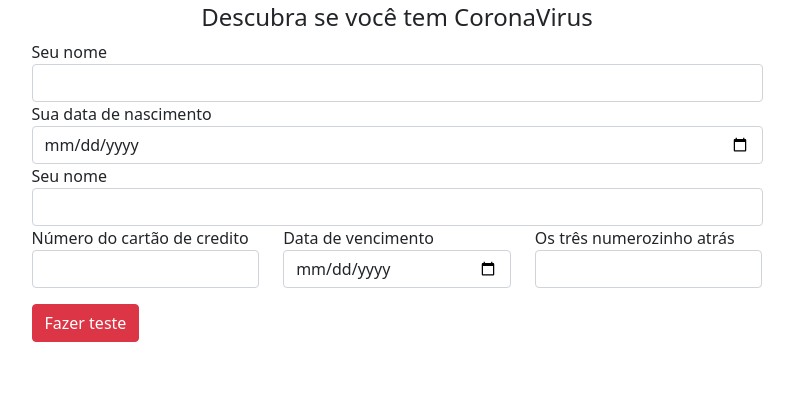
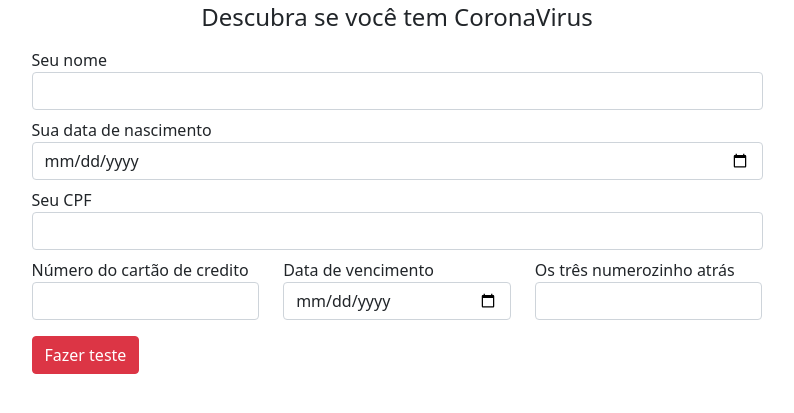
Before and after one commit to EduAraujoLima/teste-corona, a plain HTML site: page index.html in a window 1280 px wide. Shown: the part 101-514 px from the top of the page, without its empty margins (243-1037 px from the left). Drawn offline with nearby package versions, Linux system fonts and the light colour scheme.

Commit message:
Update index.html

```diff
--- a/index.html
+++ b/index.html
@@ -12,20 +12,20 @@
     <h1 class="text-danger">Teste de CoronaVirus</h1>
     <h4>Descubra se você tem CoronaVirus</h4>
 
-    <form c>
-        <div class="form-group">
+    <form class="form">
+        <div class="form-group mt-2">
             <label for="exampleInputEmail1">Seu nome</label>
             <input type="text" class="form-control" id="exampleInputEmail1">
         </div>
-        <div class="form-group">
+        <div class="form-group mt-2">
             <label for="exampleInputEmail1">Sua data de nascimento</label>
             <input type="date" class="form-control" id="exampleInputDate">
         </div>
-        <div class="Seu Cpf">
-            <label for="exampleInputEmail1">Seu nome</label>
+        <div class="form-group mt-2">
+            <label for="exampleInputEmail1">Seu CPF</label>
             <input type="text" class="form-control" id="exampleInputEmail1">
         </div>
-        <div class="form-group">
+        <div class="form-group mt-2">
             <div class="row">
                 <div class="col-md-4">
                     <label for="exampleInputPassword1">Número do cartão de credito</label>
```
